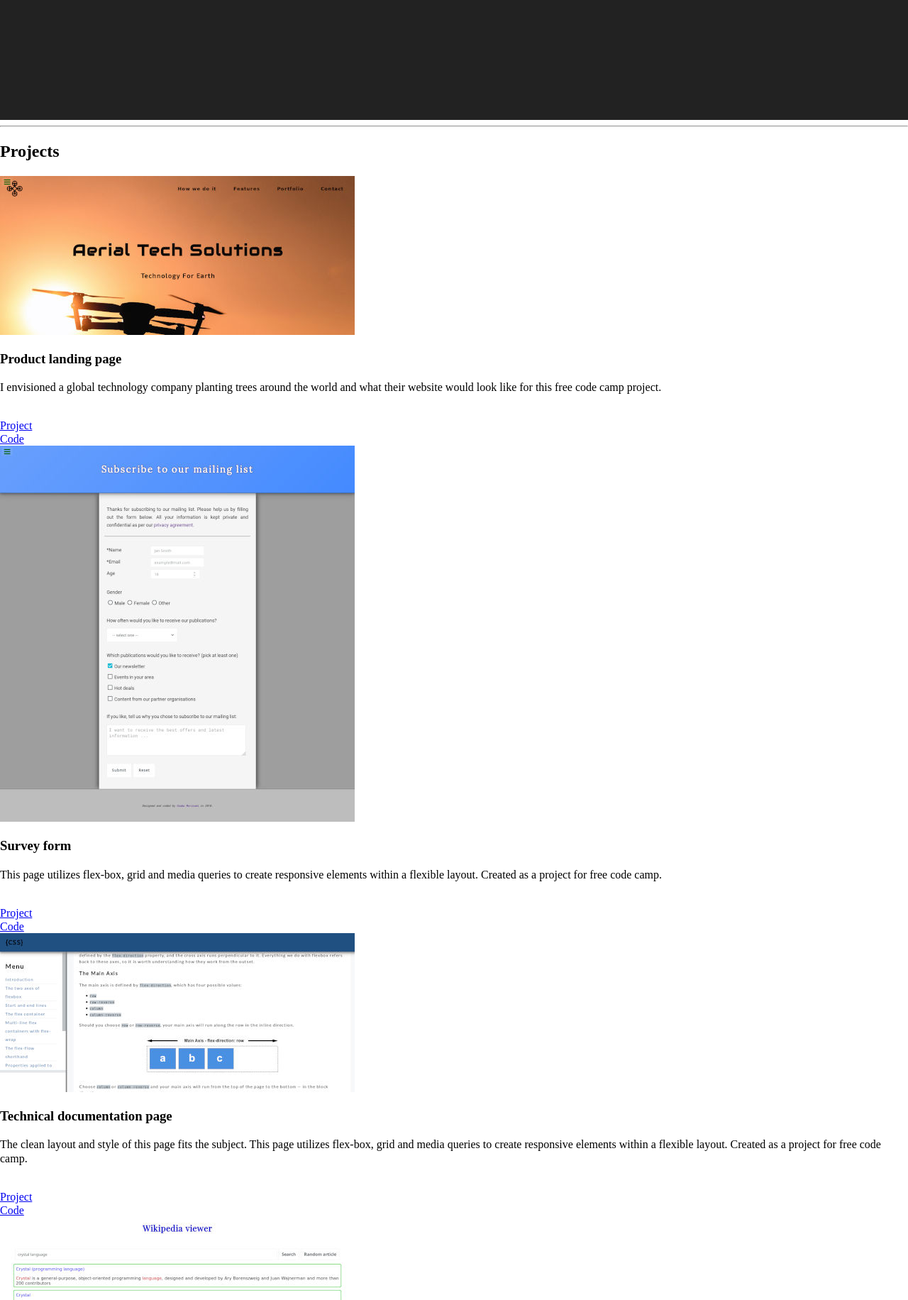
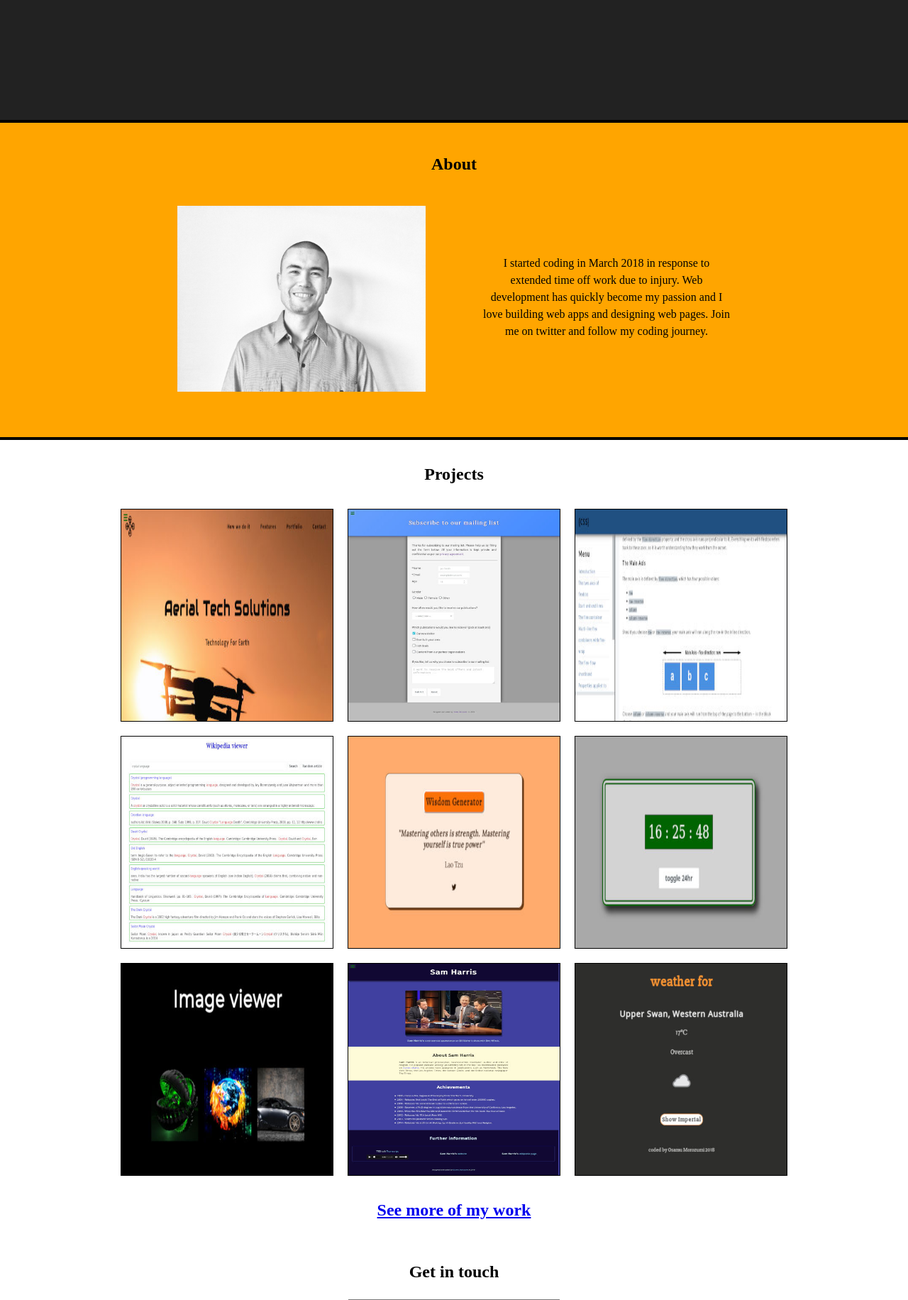
Before and after one commit to ozmos/Portfolio, a PHP site: page / in a window 1280 px wide. Shown: the part 631-2463 px from the top of the page at 71% size. Run offline with PHP 8.4, Linux system fonts and the light colour scheme.

Commit message:
fixed layout

```diff
--- a/index.html
+++ b/index.html
@@ -46,14 +46,26 @@
 							Contact
 						</a>
                 </div>
-                <div class="link-container">
-                    <a class="nav-link" href="#"> ..</a>
-                </div>
             </div>
         </div>
-        <hr>
+
     </nav>
     <main>
+        <article id="about">
+            <h2 class="article-heading" id="about-heading">About</h2>
+            <div class="container" id="about-container">
+                <section class="about-section">
+                    <img class="profile-picture" src="images/profile-greyscale-reduced.jpg" alt="black and white profile picture">
+
+                </section>
+                <section class="about-section">
+
+                    <!-- <h3 class="about-section-heading">About me</h3> -->
+                    <p class="about-description">
+                        I started coding in March 2018 in response to extended time off work due to injury. Web development has quickly become my passion and I love building web apps and designing web pages. Join me on twitter and follow my coding journey.
+                    </p>
+
+        </article>
         <article id="projects">
             <h2 class="article-heading" id="projects-heading">Projects</h2>
             <div class="container" id="projects-container">
@@ -66,9 +78,6 @@
                             <p>
                                 I envisioned a global technology company planting trees around the world and what their website would look like for this free code camp project.
                             </p>
-                            <br>
-
-
                             <a href="https://ozmos.github.io/product-landing-page/" target="_blank">Project</a>
                             <br>
                             <a href="https://github.com/ozmos/product-landing-page" target="_blank">Code</a>
@@ -79,15 +88,11 @@
                 <section class="project-section project-tile">
                     <img src="images/portfolio-thumbs/survey-form-resized.jpg" alt="project thumb">
                     <section class="project-section project-description-section">
-
                         <div class="project-description-text">
                             <h3 class="project-title">Survey form</h3>
                             <p>
                                 This page utilizes flex-box, grid and media queries to create responsive elements within a flexible layout. Created as a project for free code camp.
                             </p>
-                            <br>
-
-
                             <a href="https://ozmos.github.io/survey-form/" target="_blank">Project</a>
                             <br>
                             <a href="https://github.com/ozmos/survey-form" target="_blank">Code</a>
@@ -102,11 +107,8 @@
                         <div class="project-description-text">
                             <h3 class="project-title">Technical documentation page</h3>
                             <p>
-                                The clean layout and style of this page fits the subject. This page utilizes flex-box, grid and media queries to create responsive elements within a flexible layout. Created as a project for free code camp.
+                                The clean layout and style of this page fits the subject. Created as a project for free code camp.
                             </p>
-                            <br>
-
-
                             <a href="https://ozmos.github.io/technical-documentation-page/" target="_blank">Project</a>
                             <br>
                             <a href="https://github.com/ozmos/technical-documentation-page" target="_blank">Code</a>
@@ -123,9 +125,6 @@
                             <p>
                                 This simple web app uses jQuery and JSON to enable the user to search for wikipedia articles. Created as a project for free code camp.
                             </p>
-                            <br>
-
-
                             <a href="https://ozmos.github.io/wikiviewer/" target="_blank">Project</a>
                             <br>
                             <a href="https://github.com/ozmos/wikiviewer" target="_blank">Code</a>
@@ -140,11 +139,8 @@
                         <div class="project-description-text">
                             <h3 class="project-title">Random quote generator</h3>
                             <p>
-                                This simple web app uses hard-coded javascript to generate random quotes. The user has the option to tweet the quote. Created as a project for free code camp.
+                                This simple web app uses javascript to generate random quotes. The user has the option to tweet the quote. Created as a project for free code camp.
                             </p>
-                            <br>
-
-
                             <a href="https://codepen.io/ozmos/full/erLwVv/" target="_blank">Project</a>
                             <br>
                             <a href="https://codepen.io/ozmos/pen/erLwVv" target="_blank">Code</a>
@@ -159,10 +155,7 @@
                         <div class="project-description-text">
                             <h3 class="project-title">Digital clock</h3>
                             <p>
-                                This is a simple digital clock I created using javascript. It was made so I could experiment with the javascript date object.
-                            </p>
-                            <p>
-                                You can toggle between 12 and 24hr time with a button.
+                                This is a simple digital clock I created using javascript. You can toggle between 12 and 24hr time with a button.
                             </p>
                             <br>
 
@@ -183,9 +176,6 @@
                             <p>
                                 This is a simple image viewing gallery I made with Javascript.
                             </p>
-                            <br>
-
-
                             <a href="https://codepen.io/ozmos/full/ZRwwPz/" target="_blank">Project</a>
                             <br>
                             <a href="https://codepen.io/ozmos/pen/ZRwwPz" target="_blank">Code</a>
@@ -196,14 +186,10 @@
                 <section class="project-section project-tile">
                     <img src="images/portfolio-thumbs/tribute-page-resized.jpg" alt="project thumb">
                     <section class="project-section project-description-section">
-
                         <div class="project-description-text">
                             <h3 class="project-title">Tribute page</h3>
                             <p>
                                 This page utilizes flex-box, grid and media queries to create responsive elements within a flexible layout. Created as a project for free code camp.
-                                <br>
-
-
                                 <a href="https://ozmos.github.io/Sam-Harris-tribute-page/" target="_blank">Project</a>
                                 <br>
                                 <a href="https://github.com/ozmos/Sam-Harris-tribute-page" target="_blank">Code</a>
@@ -214,15 +200,11 @@
                 <section class="project-section project-tile">
                     <img src="images/portfolio-thumbs/weather-app-resized.jpg" alt="project thumb">
                     <section class="project-section project-description-section">
-
                         <div class="project-description-text">
                             <h3 class="project-title">Local weather app</h3>
                             <p>
                                 This simple app shows the user's local weather using jQuery, geolocation and an API.
                             </p>
-                            <br>
-
-
                             <a href="https://ozmos.github.io/weather-app-fcc/" target="_blank">Project</a>
                             <br>
                             <a href="https://github.com/ozmos/weather-app-fcc" target="_blank">Code</a>
@@ -241,21 +223,7 @@
 
             </section>
         </article>
-        <article id="about">
-            <h2 class="article-heading" id="about-heading">About</h2>
-            <div class="container" id="about-container">
-                <section class="about-section">
-                    <img class="profile-picture" src="images/profile-greyscale-reduced.jpg" alt="black and white profile picture">
 
-                </section>
-                <section class="about-section">
-
-                    <!-- <h3 class="about-section-heading">About me</h3> -->
-                    <p class="about-description">
-                        I started coding in March 2018 in response to extended time off work due to injury. Web development has quickly become my passion and I love building web apps and designing web pages. Join me on twitter and follow my coding journey.
-                    </p>
-
-        </article>
         <article id="contact">
             <h2 class="article-heading" id="contact-heading">Get in touch</h2>
             <div class="contact-section">
--- a/portfolio.css
+++ b/portfolio.css
@@ -250,14 +250,18 @@
                                     opacity: 1;
                                     text-shadow: 1;
                                 }
+                            }
+
                             main {
                                 background: var(--secondary-light, rgb(255, 255, 255)smoke);
                                 text-align: center;
                             }
+
                             #projects {
                                 padding: 10px;
                                 /* var(--container-padding, 20px); */
                             }
+
                             #projects-container {
                                 position: relative;
                                 display: flex;
@@ -266,9 +270,11 @@
                                 /*  width: var(--container-width, 100%);*/
                                 margin: auto;
                             }
+
                             .article-heading {
                                 margin: 1em;
                             }
+
                             .project-tile {
                                 position: relative;
                                 height: var(--tile-width, 300px);
@@ -276,10 +282,12 @@
                                 margin: calc(var(--container-padding) / 2);
                                 border: 1px solid black;
                             }
+
                             .project-tile img {
                                 height: 100%;
                                 width: 100%;
                             }
+
                             .project-description-section {
                                 position: absolute;
                                 top: 100%;
@@ -291,10 +299,12 @@
                                 height: 0;
                                 transition: .5s ease;
                             }
+
                             .project-tile:hover .project-description-section {
                                 height: 100%;
                                 top: 0;
                             }
+
                             .project-description-text {
                                 color: var(--primary-light);
                                 /* font-size: 1.1rem; */
@@ -302,21 +312,22 @@
                                 top: 50%;
                                 left: 50%;
                                 transform: translate(-50%, -50%);
-                                -ms-transform: translate(-50%, -50%);
-                                rgb(116,
-                                238,
-                                21)-space: wrap;
+                                /* -ms-transform: translate(-50%, -50%); */
+                                white-space: wrap;
                                 width: 500px;
                                 height: 100%;
                                 text-align: center;
                                 padding: 10px;
                             }
+
                             .project-title {
-                                margin: 1em;
+                                margin: .7em;
                             }
+
                             #profile-links h2 {
                                 margin: 1em;
                             }
+
                             #about {
                                 background: var(--contrast);
                                 padding: var(--container-padding, 20px);
@@ -324,6 +335,7 @@
                                 border-top: 4px solid black;
                                 border-bottom: 4px solid black;
                             }
+
                             #about-container {
                                 position: relative;
                                 display: flex;
@@ -333,23 +345,28 @@
                                 margin: auto;
                                 padding: 20px;
                             }
+
                             .about-section {
                                 width: 350px;
                             }
+
                             .about-description {
                                 position: relative;
                                 top: 20%;
                                 line-height: 1.5;
                             }
+
                             #contact {
                                 padding: var (var(--container-padding), 20px);
                                 padding-bottom: 40px;
                             }
+
                             .contact-section {
                                 display: flex;
                                 flex-flow: row wrap;
                                 justify-content: space-evenly;
                             }
+
                             form {
                                 display: flex;
                                 flex-direction: column;
```
Lines whose indentation alone changed are shown as unchanged.
